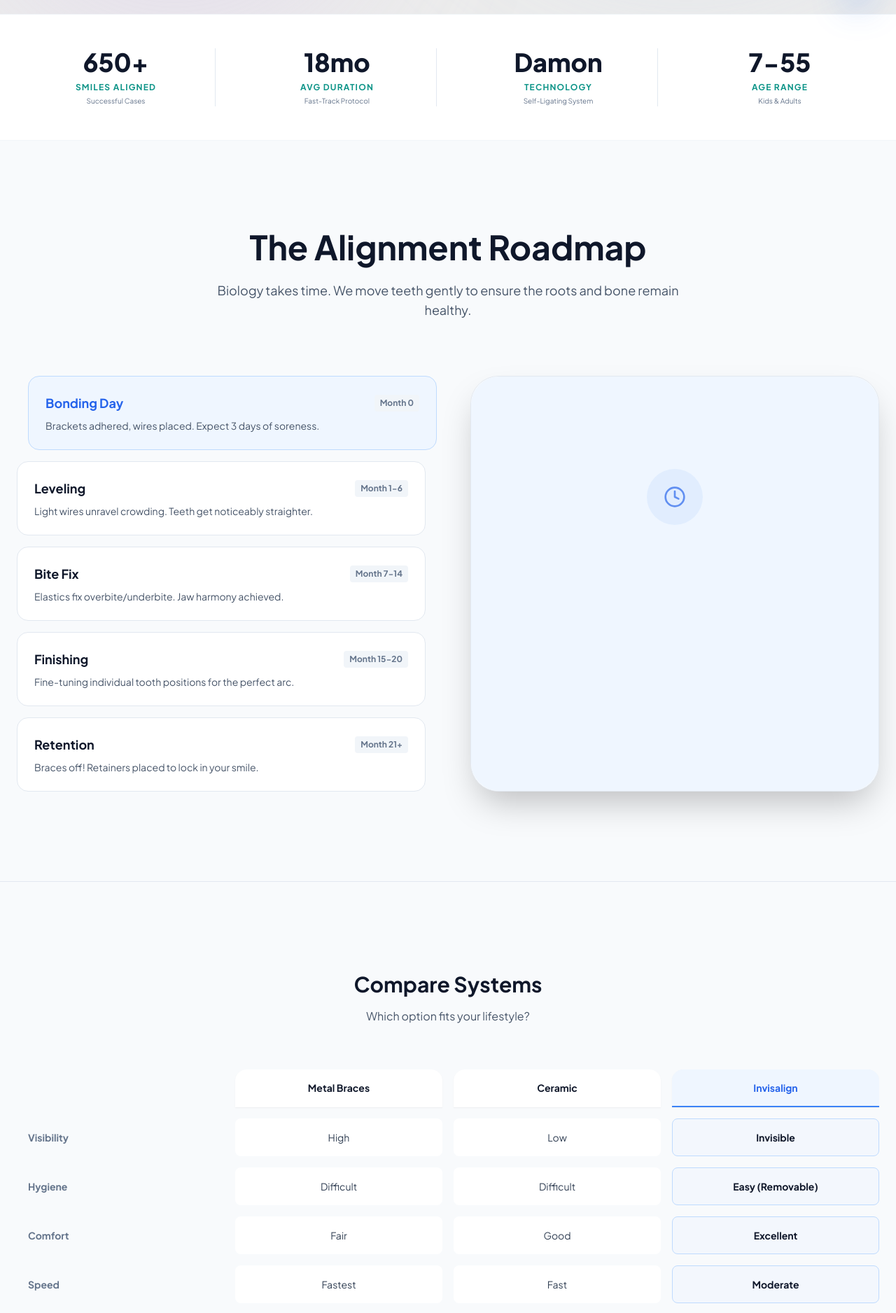
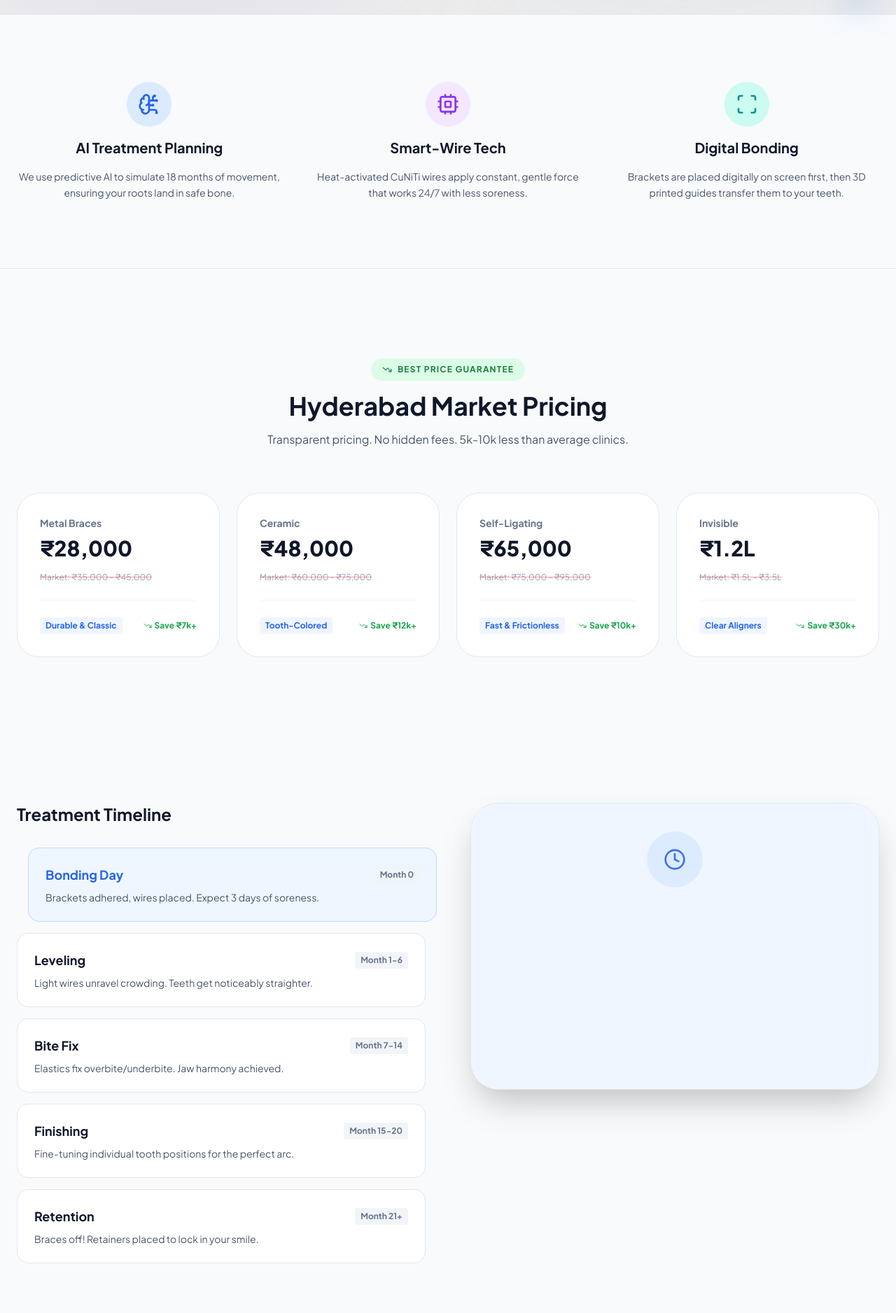
Before and after one commit to Nobledental/REACT, a Next.js app: page /dental-clinic/treatments/braces in a window 1280 px wide. Shown: the part 780-2656 px from the top of the page at 70% size. Built offline with nearby package versions, Linux system fonts and the light colour scheme; grey boxes are pictures that could not be loaded.

Commit message:
Update page.tsx

```diff
--- a/app/treatments/braces/page.tsx
+++ b/app/treatments/braces/page.tsx
@@ -4,7 +4,8 @@ import React, { useState, useEffect } from 'react';
 import Link from 'next/link';
 import {
   ArrowLeft, CheckCircle2, Shield, Sparkles, Zap, ChevronRight,
-  Play, ArrowRight, Clock, Activity, Scan, Smile, XCircle, Check, AlertCircle
+  Play, ArrowRight, Clock, Activity, Scan, Smile, XCircle, Check, AlertCircle,
+  TrendingDown, BrainCircuit, Cpu, Info
 } from 'lucide-react';
 import { RevealOnScroll } from '@/components/RevealOnScroll';
 
@@ -47,6 +48,13 @@ export default function BracesPage() {
     ]
   };
 
+  const pricingData = [
+    { type: "Metal Braces", market: "₹35,000 - ₹45,000", noble: "₹28,000", savings: "Save ₹7k+", feature: "Durable & Classic" },
+    { type: "Ceramic", market: "₹60,000 - ₹75,000", noble: "₹48,000", savings: "Save ₹12k+", feature: "Tooth-Colored" },
+    { type: "Self-Ligating", market: "₹75,000 - ₹95,000", noble: "₹65,000", savings: "Save ₹10k+", feature: "Fast & Frictionless" },
+    { type: "Invisible", market: "₹1.5L - ₹3.5L", noble: "₹1.2L", savings: "Save ₹30k+", feature: "Clear Aligners" },
+  ];
+
   return (
     <div className="min-h-screen bg-slate-50 dark:bg-slate-950 text-slate-900 dark:text-slate-200 font-sans transition-colors duration-500 overflow-x-hidden pt-20">
 
@@ -77,7 +85,7 @@ export default function BracesPage() {
                         <span className="text-transparent bg-clip-text bg-gradient-to-r from-blue-600 to-purple-500">Biomechanics.</span>
                     </h1>
                     <p className="text-xl text-slate-600 dark:text-slate-400 font-light leading-relaxed max-w-lg border-l-2 border-blue-200 dark:border-blue-500/30 pl-6 my-8">
-                        We combine <strong>CBCT Jaw Analysis</strong> and <strong>Smart-Wire Technology</strong> to create smiles that fit your face perfectly.
+                        We combine <strong>CBCT Jaw Analysis</strong> and <strong>AI-Driven Growth Prediction</strong> to create smiles that fit your face perfectly.
                     </p>
 
                     <div className="flex flex-wrap gap-4">
@@ -143,37 +151,86 @@ export default function BracesPage() {
         </div>
       </div>
 
-      {/* ================= STATS GRID ================= */}
-      <div className="bg-white dark:bg-slate-900 border-y border-slate-100 dark:border-white/5 py-12 transition-colors">
-          <div className="max-w-7xl mx-auto px-6 grid grid-cols-2 md:grid-cols-4 gap-8">
-              {[
-                  { label: "Smiles Aligned", val: "650+", sub: "Successful Cases" },
-                  { label: "Avg Duration", val: "18mo", sub: "Fast-Track Protocol" },
-                  { label: "Technology", val: "Damon", sub: "Self-Ligating System" },
-                  { label: "Age Range", val: "7-55", sub: "Kids & Adults" },
-              ].map((stat, i) => (
-                  <div key={i} className="text-center border-r border-slate-200 dark:border-white/5 last:border-0">
-                      <div className="text-3xl md:text-4xl font-black text-slate-900 dark:text-white mb-2">{stat.val}</div>
-                      <div className="text-xs font-bold uppercase text-teal-600 dark:text-teal-500 tracking-widest mb-1">{stat.label}</div>
-                      <div className="text-[10px] text-slate-500">{stat.sub}</div>
+      {/* ================= AI & TECH SECTION (NEW) ================= */}
+      <div className="bg-slate-50 dark:bg-slate-900 border-y border-slate-200 dark:border-white/5 py-24">
+          <div className="max-w-7xl mx-auto px-6">
+              <RevealOnScroll>
+                  <div className="grid md:grid-cols-3 gap-12 text-center">
+                      <div className="space-y-4">
+                          <div className="mx-auto w-16 h-16 bg-blue-100 dark:bg-blue-900/30 rounded-full flex items-center justify-center text-blue-600 dark:text-blue-400">
+                              <BrainCircuit size={32} />
+                          </div>
+                          <h3 className="text-xl font-bold text-slate-900 dark:text-white">AI Treatment Planning</h3>
+                          <p className="text-slate-600 dark:text-slate-400 text-sm leading-relaxed">
+                              We use predictive AI to simulate 18 months of movement, ensuring your roots land in safe bone.
+                          </p>
+                      </div>
+                      <div className="space-y-4">
+                          <div className="mx-auto w-16 h-16 bg-purple-100 dark:bg-purple-900/30 rounded-full flex items-center justify-center text-purple-600 dark:text-purple-400">
+                              <Cpu size={32} />
+                          </div>
+                          <h3 className="text-xl font-bold text-slate-900 dark:text-white">Smart-Wire Tech</h3>
+                          <p className="text-slate-600 dark:text-slate-400 text-sm leading-relaxed">
+                              Heat-activated CuNiTi wires apply constant, gentle force that works 24/7 with less soreness.
+                          </p>
+                      </div>
+                      <div className="space-y-4">
+                          <div className="mx-auto w-16 h-16 bg-teal-100 dark:bg-teal-900/30 rounded-full flex items-center justify-center text-teal-600 dark:text-teal-400">
+                              <Scan size={32} />
+                          </div>
+                          <h3 className="text-xl font-bold text-slate-900 dark:text-white">Digital Bonding</h3>
+                          <p className="text-slate-600 dark:text-slate-400 text-sm leading-relaxed">
+                              Brackets are placed digitally on screen first, then 3D printed guides transfer them to your teeth.
+                          </p>
+                      </div>
                   </div>
-              ))}
+              </RevealOnScroll>
           </div>
       </div>
 
-      {/* ================= JOURNEY TIMELINE ================= */}
+      {/* ================= HYDERABAD PRICING MATRIX (NEW) ================= */}
       <div className="max-w-7xl mx-auto px-6 py-32">
           <RevealOnScroll>
-            <div className="text-center mb-20">
-                <h2 className="text-3xl md:text-5xl font-bold text-slate-900 dark:text-white mb-6">The Alignment Roadmap</h2>
-                <p className="text-slate-600 dark:text-slate-400 max-w-2xl mx-auto text-lg">
-                    Biology takes time. We move teeth gently to ensure the roots and bone remain healthy.
-                </p>
-            </div>
+              <div className="text-center mb-16">
+                  <div className="inline-flex items-center gap-2 px-4 py-2 rounded-full bg-green-100 dark:bg-green-900/20 text-green-700 dark:text-green-400 text-xs font-bold uppercase tracking-widest mb-4">
+                      <TrendingDown size={14} /> Best Price Guarantee
+                  </div>
+                  <h2 className="text-4xl font-bold text-slate-900 dark:text-white mb-4">Hyderabad Market Pricing</h2>
+                  <p className="text-slate-600 dark:text-slate-400">Transparent pricing. No hidden fees. 5k-10k less than average clinics.</p>
+              </div>
+
+              <div className="grid md:grid-cols-2 lg:grid-cols-4 gap-6">
+                  {pricingData.map((plan, i) => (
+                      <div key={i} className="relative group bg-white dark:bg-slate-900 rounded-[2rem] border border-slate-200 dark:border-white/10 p-8 hover:border-blue-500/50 transition-all duration-300 hover:-translate-y-2 overflow-hidden">
+                          {/* Holographic BG on Hover */}
+                          <div className="absolute inset-0 bg-gradient-to-br from-blue-500/0 to-purple-500/0 group-hover:from-blue-500/5 group-hover:to-purple-500/5 transition-all duration-500"></div>
+
+                          <div className="relative z-10">
+                              <div className="text-sm font-bold text-slate-500 dark:text-slate-400 mb-2">{plan.type}</div>
+                              <div className="text-3xl font-black text-slate-900 dark:text-white mb-4">{plan.noble}</div>
+
+                              <div className="flex items-center gap-2 text-xs text-slate-400 mb-6 pb-6 border-b border-slate-100 dark:border-white/5">
+                                  <span className="line-through decoration-red-500/50">Market: {plan.market}</span>
+                              </div>
+
+                              <div className="flex items-center justify-between">
+                                  <span className="text-xs font-bold text-blue-600 dark:text-blue-400 bg-blue-50 dark:bg-blue-900/20 px-2 py-1 rounded">{plan.feature}</span>
+                                  <span className="text-xs font-bold text-green-600 dark:text-green-400 flex items-center gap-1">
+                                      <TrendingDown size={12} /> {plan.savings}
+                                  </span>
+                              </div>
+                          </div>
+                      </div>
+                  ))}
+              </div>
           </RevealOnScroll>
+      </div>
 
+      {/* ================= JOURNEY TIMELINE ================= */}
+      <div className="max-w-7xl mx-auto px-6 py-20">
           <div className="grid lg:grid-cols-2 gap-16">
               <div className="space-y-4">
+                  <h3 className="text-2xl font-bold text-slate-900 dark:text-white mb-8">Treatment Timeline</h3>
                   {journeyStages.map((stage, idx) => (
                       <div
                         key={idx}
@@ -195,7 +252,7 @@ export default function BracesPage() {
                   ))}
               </div>
 
-              <div className="relative bg-white dark:bg-slate-900 rounded-[2.5rem] border border-slate-200 dark:border-white/10 p-10 flex flex-col justify-center items-center text-center shadow-2xl">
+              <div className="relative bg-white dark:bg-slate-900 rounded-[2.5rem] border border-slate-200 dark:border-white/10 p-10 flex flex-col justify-center items-center text-center shadow-2xl h-fit sticky top-32">
                   <div className="absolute inset-0 bg-blue-50 dark:bg-blue-600/5 rounded-[2.5rem]"></div>
                   <div className="w-20 h-20 bg-blue-100 dark:bg-blue-500/10 rounded-full flex items-center justify-center mb-8 animate-pulse text-blue-600 dark:text-blue-400">
                       <Clock size={32} />
@@ -212,46 +269,8 @@ export default function BracesPage() {
           </div>
       </div>
 
-      {/* ================= NEW SECTION: COMPARISON MATRIX ================= */}
-      <div className="bg-slate-50 dark:bg-slate-900 py-32 border-y border-slate-200 dark:border-white/5">
-          <div className="max-w-7xl mx-auto px-6">
-              <RevealOnScroll>
-                  <div className="text-center mb-16">
-                      <h2 className="text-3xl font-bold text-slate-900 dark:text-white mb-4">Compare Systems</h2>
-                      <p className="text-slate-600 dark:text-slate-400">Which option fits your lifestyle?</p>
-                  </div>
-
-                  <div className="overflow-x-auto">
-                      <div className="min-w-[800px] grid grid-cols-4 gap-4 text-sm">
-                          {/* Headers */}
-                          <div className="col-span-1"></div>
-                          <div className="col-span-1 font-bold text-slate-900 dark:text-white text-center bg-white dark:bg-white/5 p-4 rounded-t-2xl shadow-sm">Metal Braces</div>
-                          <div className="col-span-1 font-bold text-slate-900 dark:text-white text-center bg-white dark:bg-white/5 p-4 rounded-t-2xl shadow-sm">Ceramic</div>
-                          <div className="col-span-1 font-bold text-blue-600 dark:text-blue-400 text-center bg-blue-50 dark:bg-blue-900/20 p-4 rounded-t-2xl border-b-2 border-blue-500 shadow-sm">Invisalign</div>
-
-                          {/* Rows */}
-                          {[
-                              { label: "Visibility", metal: "High", ceramic: "Low", align: "Invisible" },
-                              { label: "Hygiene", metal: "Difficult", ceramic: "Difficult", align: "Easy (Removable)" },
-                              { label: "Comfort", metal: "Fair", ceramic: "Good", align: "Excellent" },
-                              { label: "Speed", metal: "Fastest", ceramic: "Fast", align: "Moderate" },
-                              { label: "Cost", metal: "₹", ceramic: "₹₹", align: "₹₹₹" },
-                          ].map((row, i) => (
-                              <React.Fragment key={i}>
-                                  <div className="font-bold text-slate-500 dark:text-slate-400 p-4 flex items-center">{row.label}</div>
-                                  <div className="bg-white dark:bg-white/5 p-4 text-center text-slate-700 dark:text-slate-300 flex items-center justify-center rounded-lg">{row.metal}</div>
-                                  <div className="bg-white dark:bg-white/5 p-4 text-center text-slate-700 dark:text-slate-300 flex items-center justify-center rounded-lg">{row.ceramic}</div>
-                                  <div className="bg-blue-50/50 dark:bg-blue-900/10 p-4 text-center text-slate-900 dark:text-white font-bold flex items-center justify-center border border-blue-200 dark:border-blue-800 rounded-lg">{row.align}</div>
-                              </React.Fragment>
-                          ))}
-                      </div>
-                  </div>
-              </RevealOnScroll>
-          </div>
-      </div>
-
       {/* ================= NEW SECTION: LIFE WITH BRACES (Interactive) ================= */}
-      <div className="max-w-7xl mx-auto px-6 py-32">
+      <div className="max-w-7xl mx-auto px-6 py-32 border-t border-slate-200 dark:border-white/5">
           <RevealOnScroll>
               <div className="grid lg:grid-cols-2 gap-16 items-center">
                   <div>
@@ -306,37 +325,6 @@ export default function BracesPage() {
           </RevealOnScroll>
       </div>
 
-      {/* ================= HARDWARE SELECTION ================= */}
-      <div className="bg-white/50 dark:bg-white/5 py-32">
-          <div className="max-w-7xl mx-auto px-6">
-              <div className="text-center mb-16">
-                  <h2 className="text-3xl font-bold text-slate-900 dark:text-white mb-4">Choose Your Hardware</h2>
-                  <p className="text-slate-600 dark:text-slate-400">From classic metal to invisible ceramic, pick what fits your lifestyle.</p>
-              </div>
-
-              <div className="grid md:grid-cols-3 gap-8">
-                  {[
-                      { name: "Metal Braces", desc: "Durable & classic. Best for complex surgical cases.", icon: Shield, color: "text-slate-400" },
-                      { name: "Ceramic", desc: "Tooth-colored brackets. Discreet aesthetic for adults.", icon: Smile, color: "text-orange-400" },
-                      { name: "Damon System", desc: "Self-ligating. Faster movement, less friction, no elastics.", icon: Zap, color: "text-blue-400" },
-                  ].map((type, i) => (
-                      <RevealOnScroll key={i} delay={i * 100}>
-                          <div className="p-8 rounded-3xl bg-white dark:bg-slate-900 border border-slate-200 dark:border-white/5 hover:border-blue-300 dark:hover:border-blue-500/50 transition-all group hover:-translate-y-2 shadow-lg dark:shadow-none">
-                              <div className={`w-14 h-14 bg-slate-100 dark:bg-white/5 rounded-2xl flex items-center justify-center mb-6 group-hover:scale-110 transition-transform ${type.color}`}>
-                                  <type.icon size={32} />
-                              </div>
-                              <h4 className="text-xl font-bold text-slate-900 dark:text-white mb-2">{type.name}</h4>
-                              <p className="text-slate-600 dark:text-slate-400 text-sm leading-relaxed mb-6">
-                                  {type.desc}
-                              </p>
-                              <div className="w-full h-px bg-slate-100 dark:bg-white/10 group-hover:bg-blue-500/50 transition-colors"></div>
-                          </div>
-                      </RevealOnScroll>
-                  ))}
-              </div>
-          </div>
-      </div>
-
       {/* ================= CTA FOOTER ================= */}
       <div className="max-w-5xl mx-auto px-6 py-20 text-center border-t border-slate-200 dark:border-white/5">
           <h2 className="text-3xl font-bold text-slate-900 dark:text-white mb-6">Keep it Straight, Forever.</h2>
```
